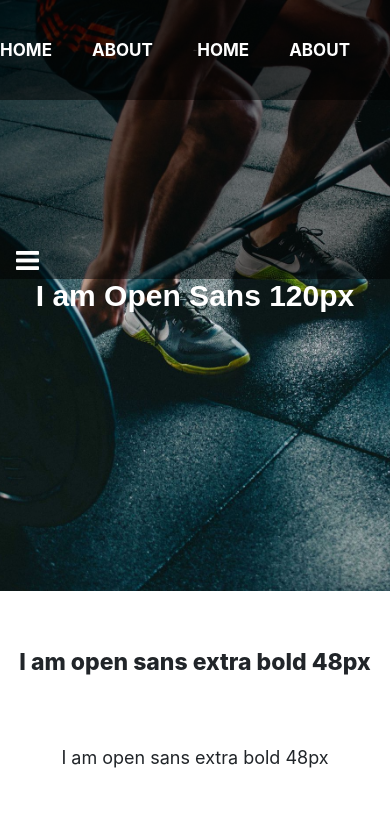
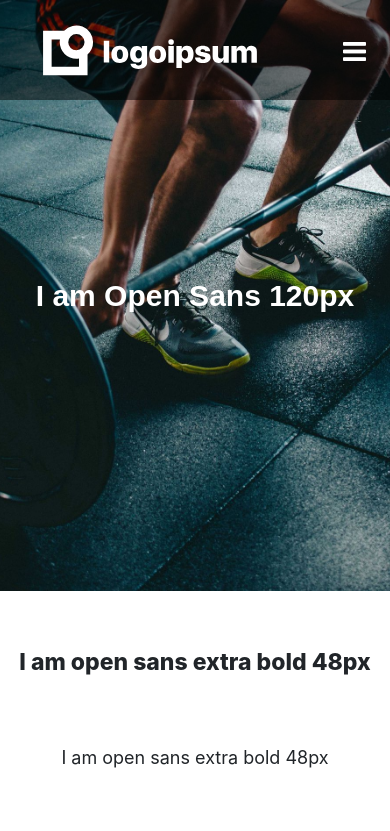
Before and after one commit to arslansajid/html_test, a React (Create React App) app: page / in a window 390 px wide. Shown: the top 831 px of the page. Built offline with nearby package versions, Linux system fonts and the light colour scheme.

Commit message:
Mobile sidebar

```diff
--- a/src/components/header/index.css
+++ b/src/components/header/index.css
@@ -36,6 +36,17 @@
         /* height: 100px; */
     }
 
+    .mobile-header {
+        background-color: rgba(0,0,0,0.5);
+        position: fixed;
+        top: 0;
+        width: 100%;
+        height: 100px;
+        display: flex;
+        justify-content: center;
+        z-index: 4;
+    }
+
     .nav-container {
         background-color: rgba(0,0,0,0.5);
         position: fixed;
@@ -56,6 +67,14 @@
         align-items: center;
     }
 
+    .nav-wrapper-mobile {
+        max-width: 1000px;
+        width: 100%;
+        display: flex;
+        justify-content: space-between;
+        align-items: center;
+    }
+
     .nav-wrapper a {
         color: white !important;
     }
--- a/src/components/header/index.js
+++ b/src/components/header/index.js
@@ -41,7 +41,7 @@ const Header = () => {
                     </Nav>
             </Navbar> */}
 
-        <div className="nav-container justify-content-center">
+            <div className="nav-container d-lg-flex d-md-flex d-none">
                 <div className="nav-wrapper">
                     <a>HOME</a>
                     <a>ABOUT</a>
@@ -55,14 +55,17 @@ const Header = () => {
             </div>
 
             {/* for mobiles only */}
-            <Navbar className="mobile-header d-none" color="faded" light>
-                <svg viewBox="0 0 300 200" >
-                    <use xlinkHref={`${require('../../assets/images/logo.svg')}#logo`}></use>
-                </svg>
-                <div onClick={() => toggle()}>
+            <div className="mobile-header d-none">
+                <div className="nav-wrapper-mobile">
+                    <SvgLogo
+                        width={"300px"}
+                        fill={'#fff'}
+                    />
+                    <div className="mr-4" onClick={() => toggle()}>
                         <img src={require("../../assets/images/burger.png")} alt="logo" />
                     </div>
-            </Navbar>
+                </div>
+            </div>
 
             <Drawer anchor={"right"} open={isOpen} onClose={() => toggle()} className="sidebar">
                 <Nav navbar>
```
Lines whose indentation alone changed are shown as unchanged.
